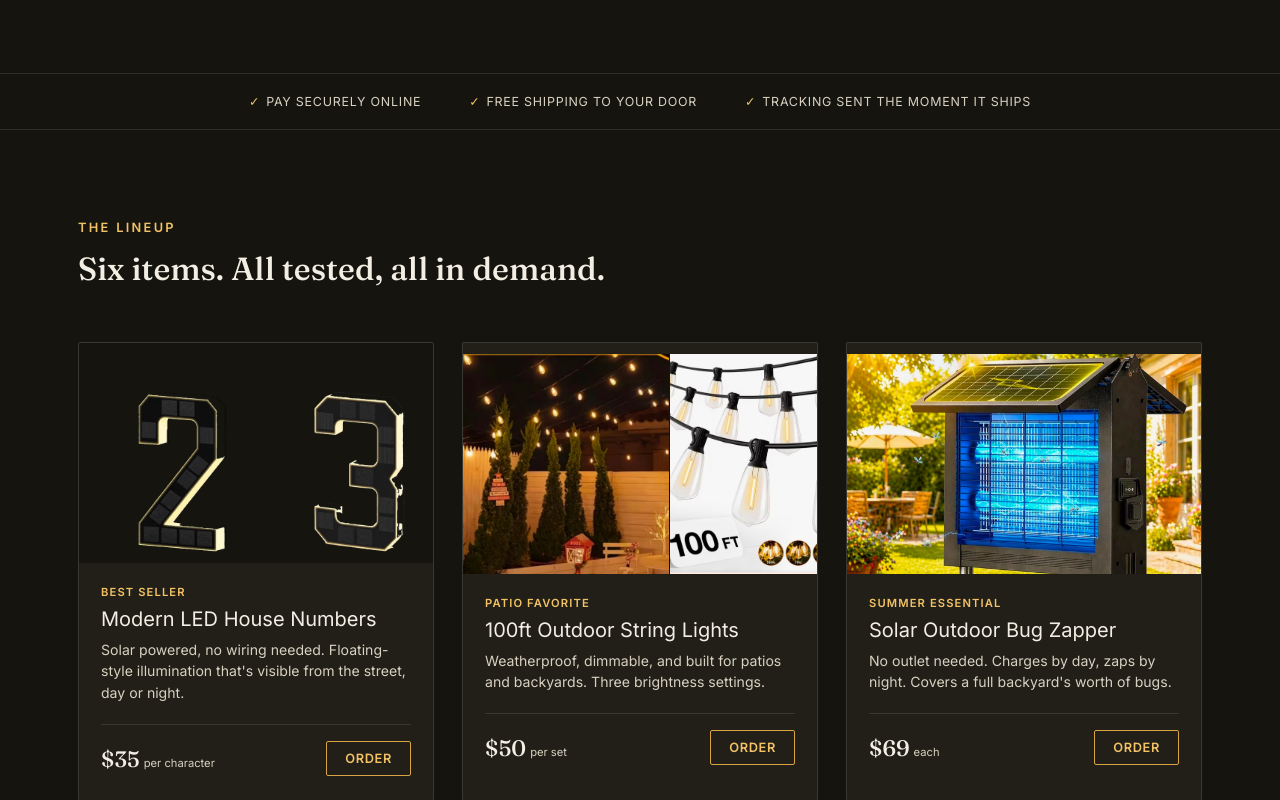
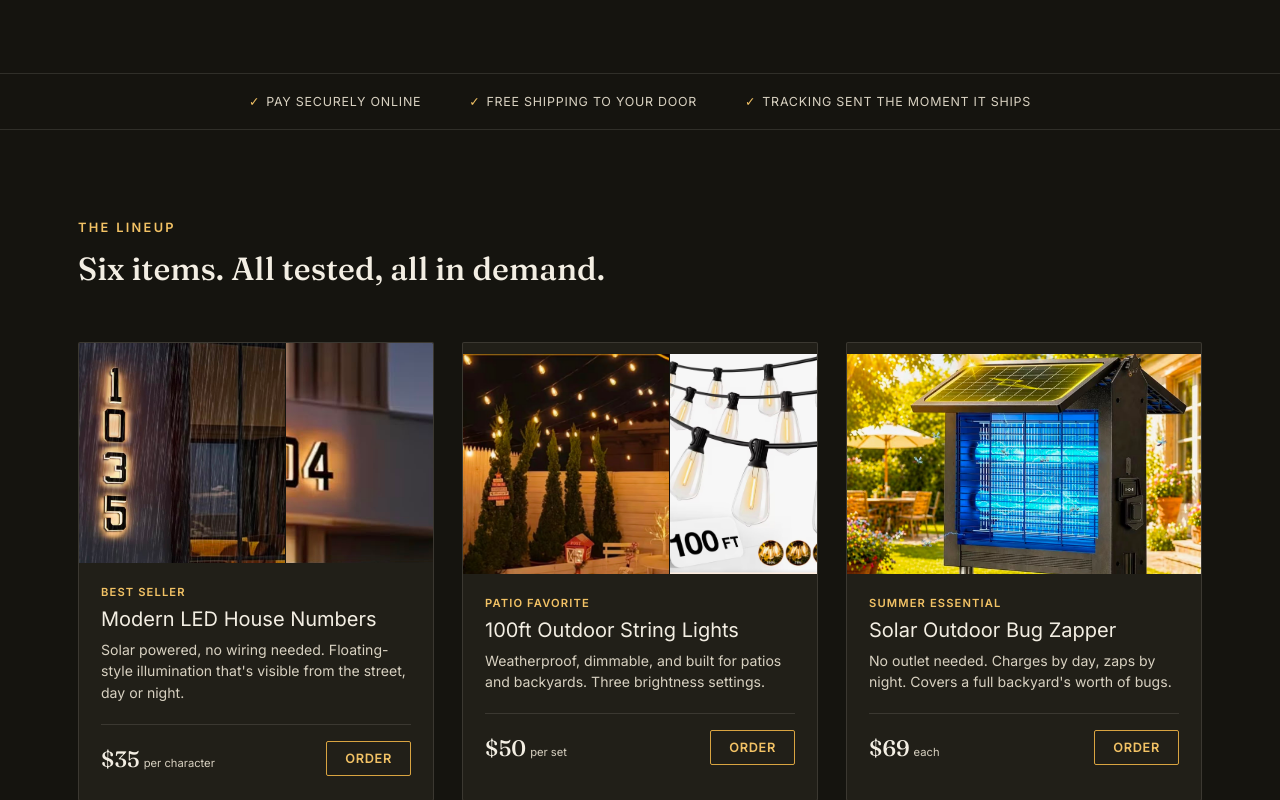
Before and after one commit to dynastyweb26/dynastywebproducts, a website: page index.html in a window 1280 px wide. Shown: the part 555-1355 px from the top of the page. Drawn offline with Linux system fonts and the light colour scheme.

Commit message:
Revert "feat(house-numbers): swap product imagery to knocked-out solar digit photos"
This reverts commit c27daa63902ed429c69d291af0b31d5539d6f72e.

```diff
--- a/index.html
+++ b/index.html
@@ -372,8 +372,8 @@
     <!-- Solar House Numbers -->
     <button type="button" class="card" data-product-id="led-house-numbers">
       <div class="card-imgs">
-        <img src="images/numbers-2.webp" alt="Solar LED house number, digit 2, warm-white LED glow">
-        <img src="images/numbers-3.webp" alt="Solar LED house number, digit 3, warm-white LED glow">
+        <img src="images/numbers-hero.jpeg" alt="Illuminated solar house numbers at night">
+        <img src="images/numbers-2.jpeg" alt="Modern LED house number mounted on home exterior">
       </div>
       <div class="card-body">
         <div class="card-tag">Best Seller</div>
--- a/products.json
+++ b/products.json
@@ -9,28 +9,24 @@
       "description": "Solar powered, no wiring needed. Floating-style illumination that's visible from the street, day or night.",
       "images": [
         {
-          "src": "images/numbers-2.webp",
-          "alt": "Solar LED house number, digit 2, warm-white LED glow."
+          "src": "images/numbers-mounted.jpeg",
+          "alt": "House numbers one, two, three as three separate solar units mounted in a vertical column on an exterior wall at night, each glowing warm white beside a lit garage."
         },
         {
-          "src": "images/numbers-3.webp",
-          "alt": "Solar LED house number, digit 3, warm-white LED glow."
+          "src": "images/numbers-unit-3.jpeg",
+          "alt": "Close-up of a single house-number digit lit warm white in the dark, its face covered in solar cells."
         },
         {
-          "src": "images/numbers-4.webp",
-          "alt": "Solar LED house number, digit 4, warm-white LED glow."
+          "src": "images/numbers-unit-4.jpeg",
+          "alt": "A single self-contained solar house-number digit glowing warm white."
         },
         {
-          "src": "images/numbers-0.webp",
-          "alt": "Solar LED house number, digit 0, warm-white LED glow."
+          "src": "images/numbers-hero.jpeg",
+          "alt": "Illuminated solar house numbers at night."
         },
         {
-          "src": "images/numbers-1.webp",
-          "alt": "Solar LED house number, digit 1, warm-white LED glow."
-        },
-        {
-          "src": "images/numbers-hardware.webp",
-          "alt": "Solar LED house number, digit 3, shown with the two included mounting screws."
+          "src": "images/numbers-2.jpeg",
+          "alt": "A modern LED house number mounted on a home exterior."
         }
       ],
       "pricing": {
```
Also changed, not shown: images/numbers-0.webp (deleted), images/numbers-1.webp (deleted), images/numbers-2.jpeg (added), images/numbers-2.webp (deleted), images/numbers-3.webp (deleted), images/numbers-4.webp (deleted), images/numbers-hardware.webp (deleted), images/numbers-hero.jpeg (added), images/numbers-mounted.jpeg (added), images/numbers-unit-3.jpeg (added), images/numbers-unit-4.jpeg (added).
